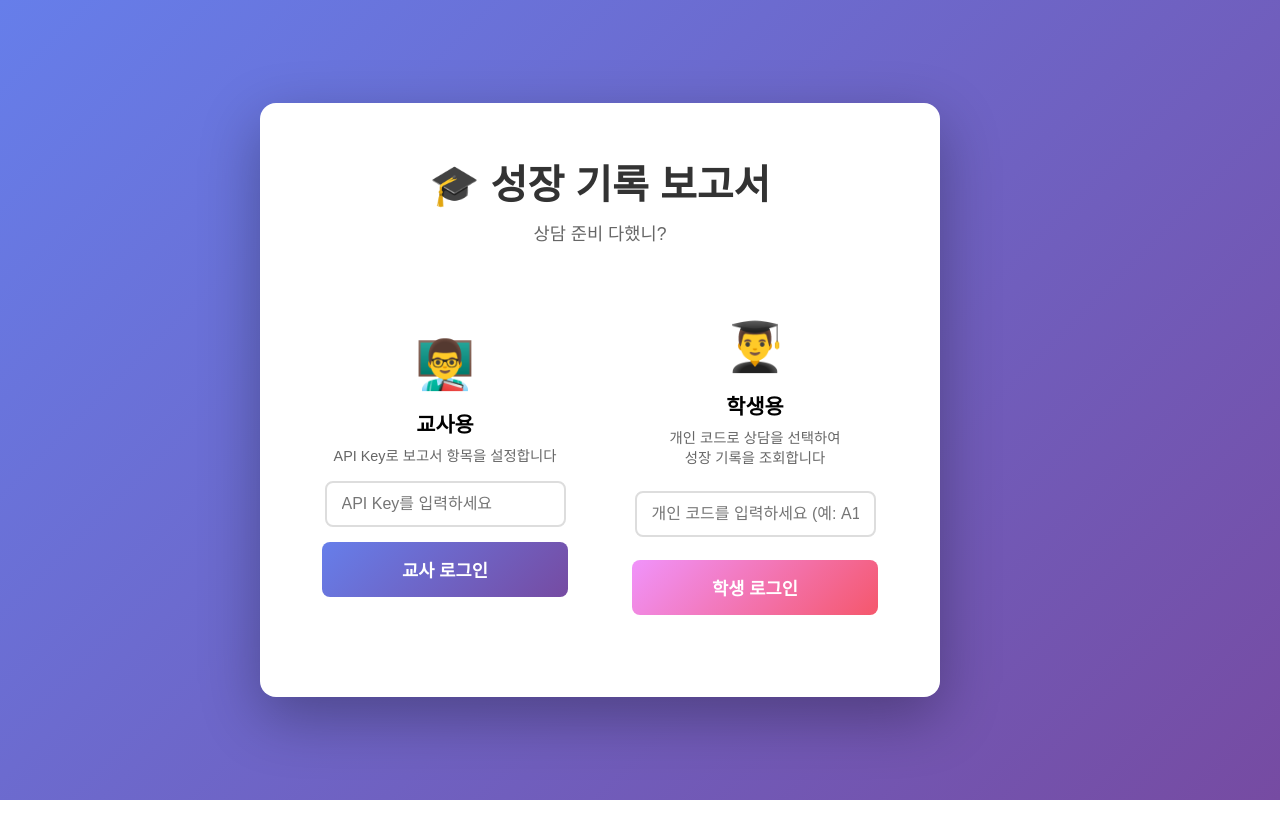
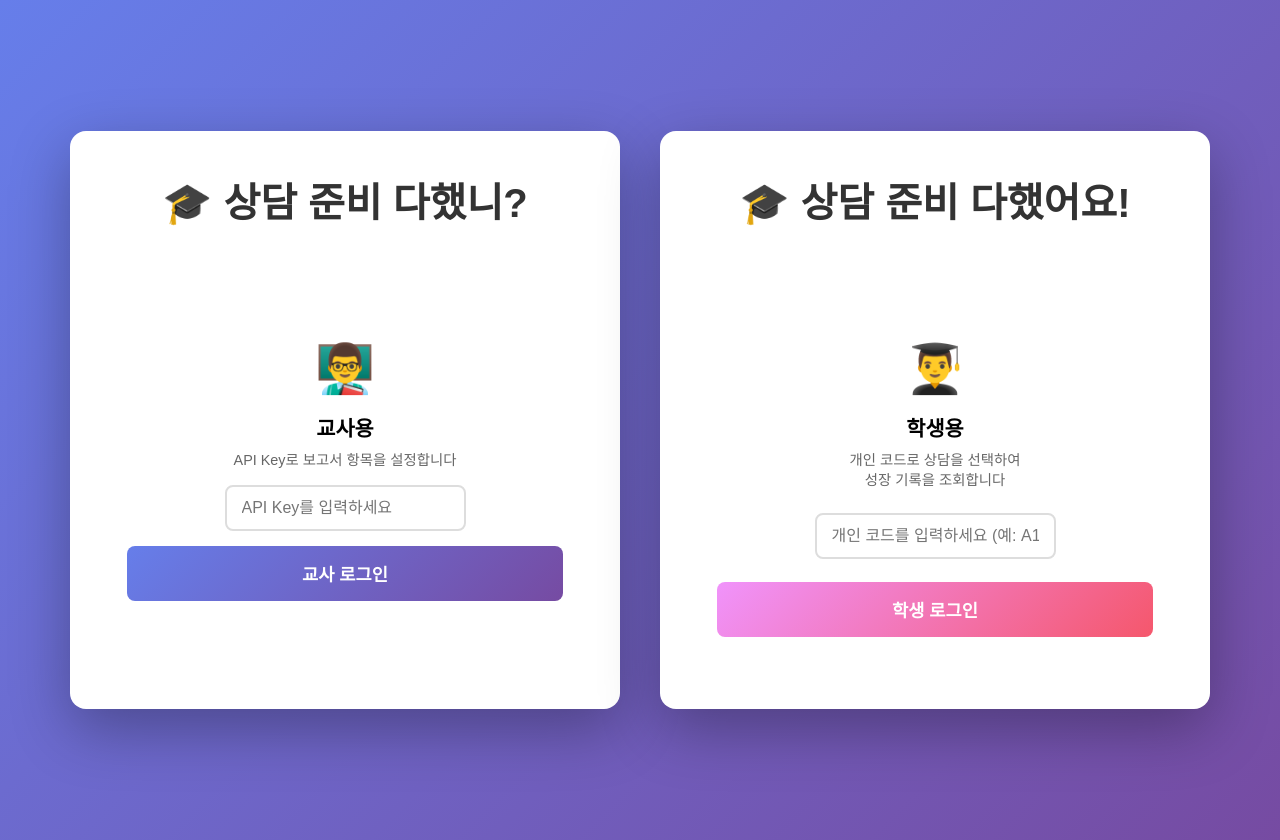
Before and after one commit to sojocosmos-dev/dahandincounsel, a plain HTML site: page index.html in a window 1280 px wide. Before the commit the page ends 800 px from the top, so only its background shows below. Drawn offline with Linux system fonts and the light colour scheme.

Commit message:
로그인 UI수정

```diff
--- a/index.html
+++ b/index.html
@@ -7,12 +7,13 @@
     <link rel="stylesheet" href="styles.css">
 </head>
 <body class="auth-page">
+    <div class="auth-wrapper">
+        <!-- 교사용 로그인 -->
         <div class="auth-container">
-        <div class="auth-logo">🎓 성장 기록 보고서</div>
-        <div class="auth-subtitle">상담 준비 다했니?</div>
+            <div class="auth-logo">🎓 상담 준비 다했니?</div>
+            <div class="auth-subtitle"></div>
 
-        <!-- 로그인 선택 화면 -->
-        <div class="auth-selection" id="auth-selection">
+            <div class="auth-selection" id="teacher-auth">
                 <div class="auth-option">
                     <div class="auth-option-icon">👨‍🏫</div>
                     <div class="auth-option-title">교사용</div>
@@ -28,7 +29,15 @@
                         교사 로그인
                     </button>
                 </div>
+            </div>
+        </div>
 
+        <!-- 학생용 로그인 -->
+        <div class="auth-container">
+            <div class="auth-logo">🎓 상담 준비 다했어요!</div>
+            <div class="auth-subtitle"></div>
+
+            <div class="auth-selection" id="student-auth">
                 <div class="auth-option">
                     <div class="auth-option-icon">👨‍🎓</div>
                     <div class="auth-option-title">학생용</div>
@@ -46,6 +55,7 @@
                 </div>
             </div>
         </div>
+    </div>
 
     <script src="auth.js"></script>
 </body>
--- a/styles.css
+++ b/styles.css
@@ -495,17 +495,28 @@ h1 {
     background: linear-gradient(135deg, #667eea 0%, #764ba2 100%);
     font-family: 'Malgun Gothic', 'Arial', sans-serif;
     margin: 0;
-    padding: 0;
+    padding: 20px;
+    max-width: none;
+}
+
+.auth-wrapper {
+    display: flex;
+    gap: 40px;
+    justify-content: center;
+    align-items: stretch;
 }
 
 .auth-container {
     background-color: white;
     border-radius: 16px;
     box-shadow: 0 20px 60px rgba(0, 0, 0, 0.3);
-    padding: 50px 40px;
+    padding: 40px 35px;
     text-align: center;
-    max-width: 600px;
-    width: 90%;
+    width: 480px;
+    min-height: 450px;
+    display: flex;
+    flex-direction: column;
+    flex: 0 0 480px;
 }
 
 .auth-logo {
@@ -523,8 +534,8 @@ h1 {
 }
 
 .auth-selection {
-    display: grid;
-    grid-template-columns: 1fr 1fr;
+    display: flex;
+    flex-direction: column;
     gap: 20px;
     margin-top: 30px;
 }
@@ -833,8 +844,15 @@ h1 {
 
 /* ===== 반응형 디자인 ===== */
 @media (max-width: 768px) {
+    .auth-wrapper {
+        flex-direction: column;
+        align-items: center;
+    }
+
     .auth-container {
         padding: 30px 20px;
+        width: 100%;
+        max-width: 400px;
     }
 
     .auth-logo {
@@ -846,7 +864,6 @@ h1 {
     }
 
     .auth-selection {
-        grid-template-columns: 1fr;
         gap: 15px;
     }
 
```
Lines whose indentation alone changed are shown as unchanged.
